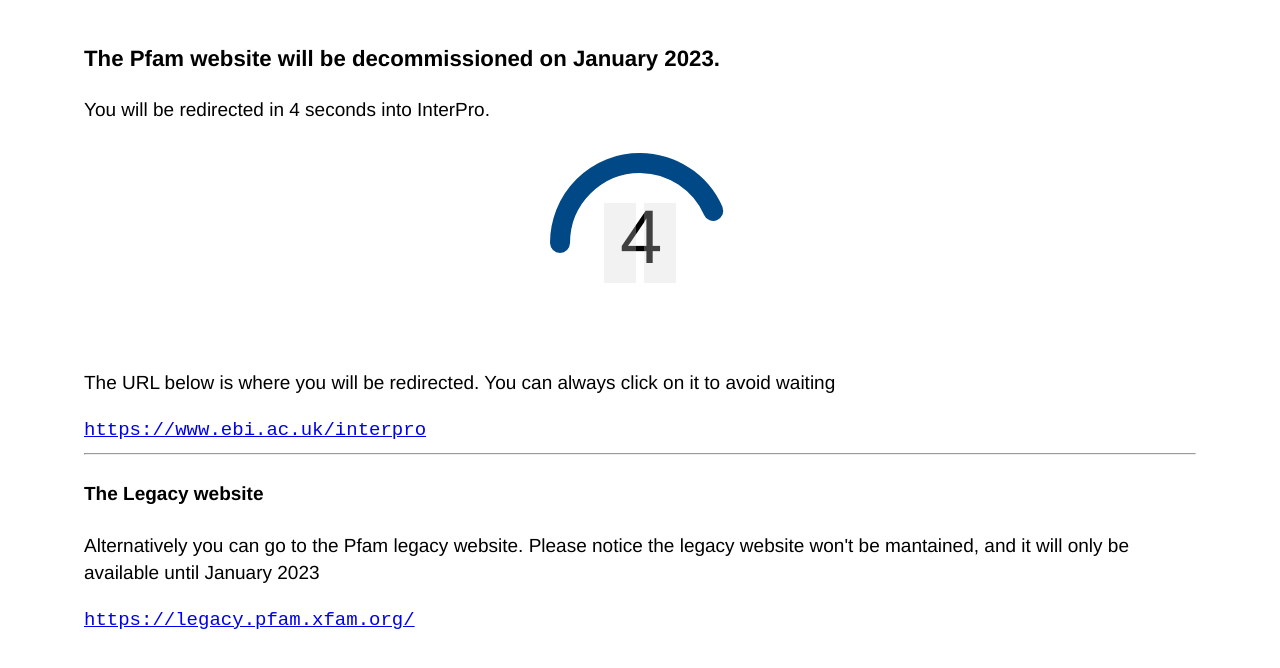
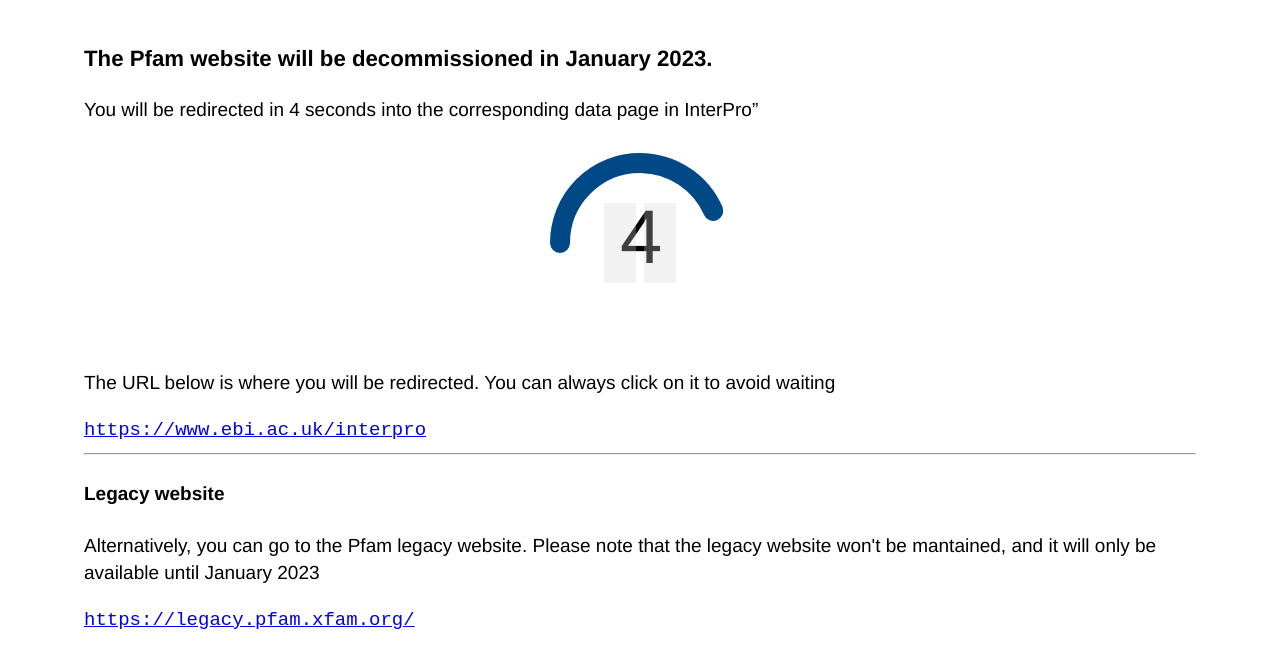
Before and after one commit to ProteinsWebTeam/pfam-redirect, a website built with Parcel: page src/index.html in a window 1280 px wide. Shown: the part 94-762 px from the top of the page. Built offline with nearby package versions, Linux system fonts and the light colour scheme.

Commit message:
text edits

```diff
--- a/src/index.html
+++ b/src/index.html
@@ -12,11 +12,11 @@
         <img src="pfam_logo.png" alt="Pfam" />
       </header>
       <section>
-        <h3>The Pfam website will be decommissioned on January 2023.</h3>
+        <h3>The Pfam website will be decommissioned in January 2023.</h3>
         <div>
           <p>
             You will be redirected in <span class="sec-left">X</span> seconds
-            into InterPro.
+            into the corresponding data page in InterPro”
           </p>
           <div class="center">
             <svg
@@ -55,11 +55,11 @@
             >
           </code>
           <hr />
-          <h4>The Legacy website</h4>
+          <h4>Legacy website</h4>
           <p>
-            Alternatively you can go to the Pfam legacy website. Please notice
-            the legacy website won't be mantained, and it will only be available
-            until January 2023
+            Alternatively, you can go to the Pfam legacy website. Please note
+            that the legacy website won't be mantained, and it will only be
+            available until January 2023
           </p>
           <code>
             <a href="https://legacy.pfam.xfam.org" id="linkToLegacy">
```
